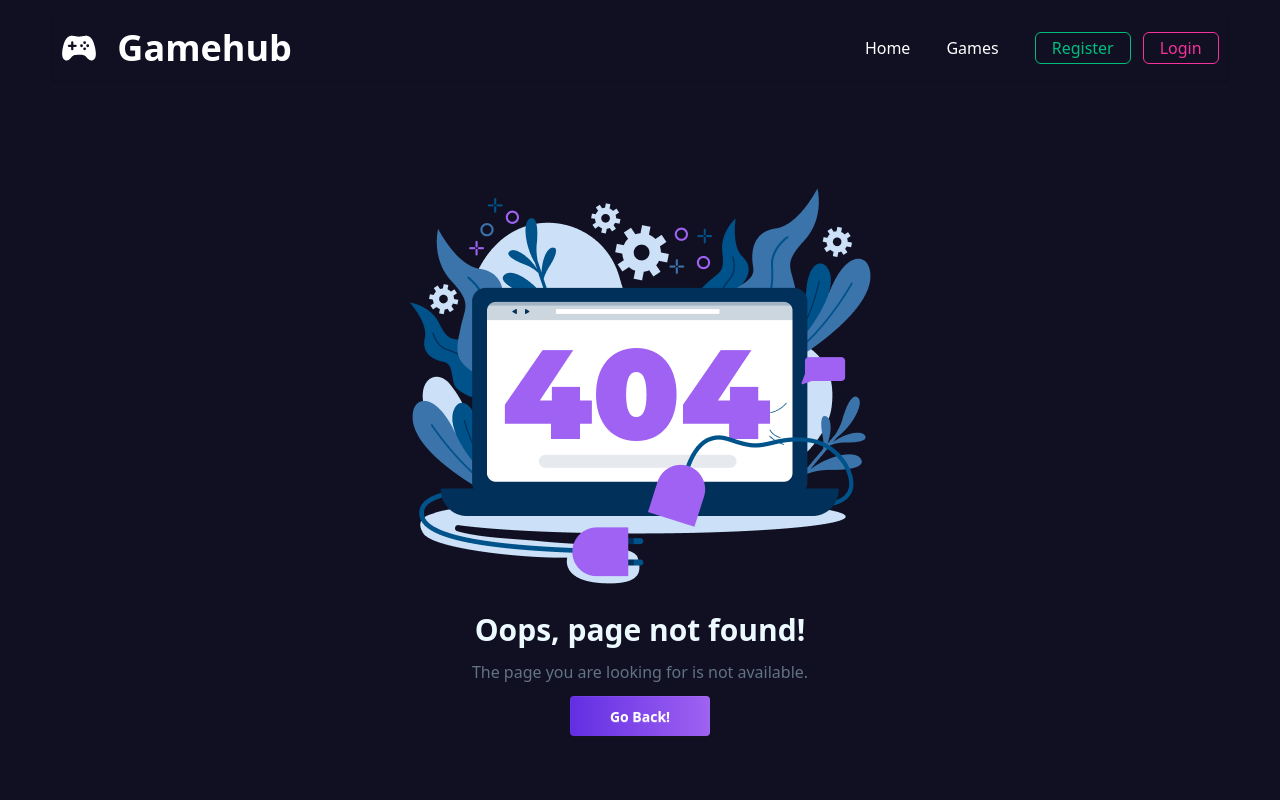
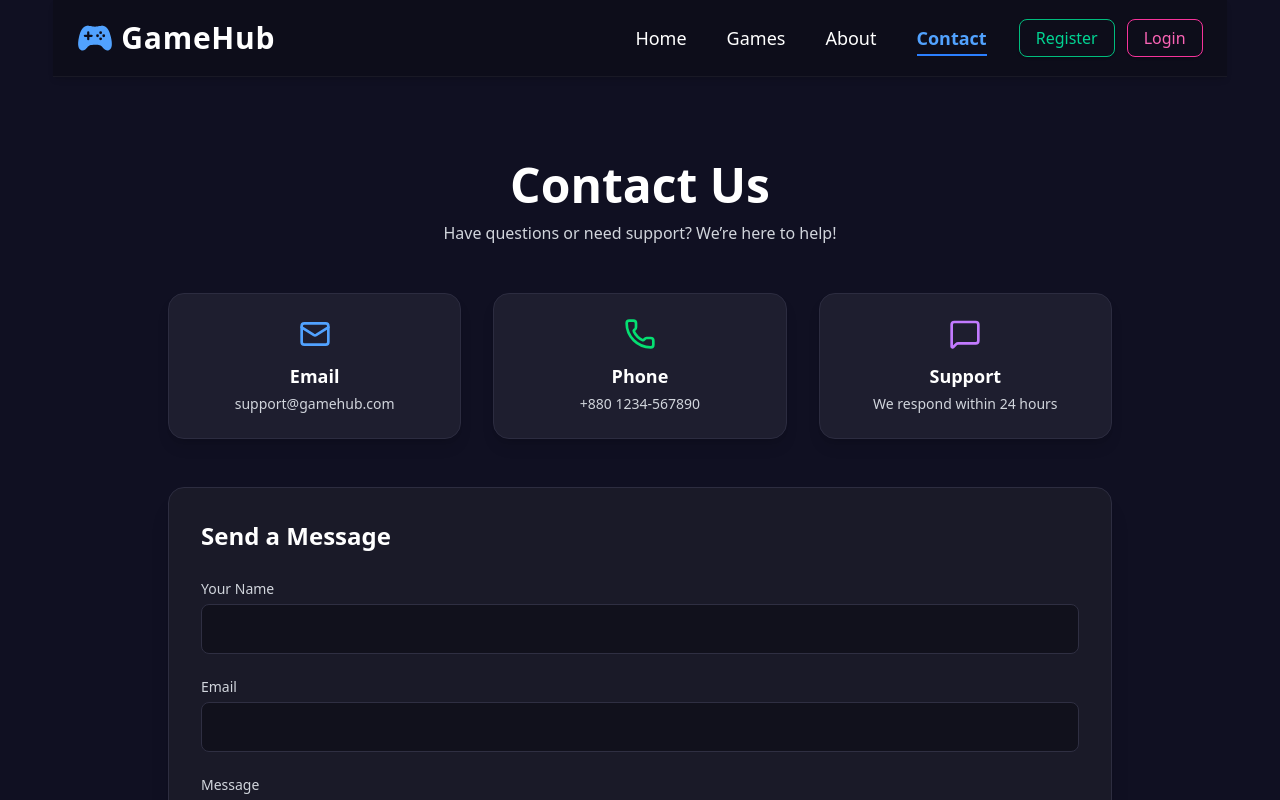
Before and after one commit to SadnurIslam/GameHub, a React (Vite) app: page /contact in a window 1280 px wide. Shown: the top 800 px of the page. Built offline with nearby package versions, Linux system fonts and the light colour scheme; no server answers.

Commit message:
create about and contact pages

```diff
--- /dev/null
+++ b/src/components/AboutUs.jsx
@@ -0,0 +1,70 @@
+import React from "react";
+import { Users, Gamepad2, Target, Rocket } from "lucide-react";
+
+const AboutUs = () => {
+  return (
+    <div className="text-white px-6 md:px-10 py-14 max-w-6xl mx-auto">
+
+      {/* Title Section */}
+      <div className="text-center space-y-3 mb-14">
+        <h1 className="text-4xl md:text-5xl font-bold">About GameHub</h1>
+        <p className="text-gray-300 max-w-2xl mx-auto">
+          Your all-in-one destination to explore, discover, and download amazing games.
+        </p>
+      </div>
+
+      {/* Mission Cards */}
+      <div className="grid md:grid-cols-3 gap-8">
+
+        {/* Card 1 */}
+        <div className="bg-[#1e1e2f] p-6 rounded-2xl shadow-xl border border-[#2e2e42]">
+          <div className="flex items-center gap-3 mb-4">
+            <Rocket size={28} className="text-blue-400" />
+            <h3 className="text-xl font-semibold">Our Mission</h3>
+          </div>
+          <p className="text-gray-300 leading-relaxed">
+            Deliver a clean, fast, and smooth platform where gamers can enjoy curated content and stunning UI experiences.
+          </p>
+        </div>
+
+        {/* Card 2 */}
+        <div className="bg-[#1e1e2f] p-6 rounded-2xl shadow-xl border border-[#2e2e42]">
+          <div className="flex items-center gap-3 mb-4">
+            <Gamepad2 size={28} className="text-green-400" />
+            <h3 className="text-xl font-semibold">What We Offer</h3>
+          </div>
+          <p className="text-gray-300 leading-relaxed">
+            A library of games, detailed reviews, curated recommendations, and modern UI that enhances your gaming journey.
+          </p>
+        </div>
+
+        {/* Card 3 */}
+        <div className="bg-[#1e1e2f] p-6 rounded-2xl shadow-xl border border-[#2e2e42]">
+          <div className="flex items-center gap-3 mb-4">
+            <Users size={28} className="text-purple-400" />
+            <h3 className="text-xl font-semibold">Our Community</h3>
+          </div>
+          <p className="text-gray-300 leading-relaxed">
+            A passionate audience who loves exploring games with beautiful visual design and modern interactions.
+          </p>
+        </div>
+
+      </div>
+
+      {/* Vision Section */}
+      <div className="mt-16 p-8 bg-[#1a1a28] rounded-2xl shadow-lg border border-[#2d2d40]">
+        <div className="flex items-center gap-3 mb-4">
+          <Target size={30} className="text-red-400" />
+          <h2 className="text-2xl font-bold">Our Vision</h2>
+        </div>
+        <p className="text-gray-300 leading-relaxed">
+          At GameHub, our vision is to simplify the gaming discovery experience with
+          user-friendly interfaces, rich visuals, and fast performance — providing
+          gamers a platform they can trust and enjoy.
+        </p>
+      </div>
+    </div>
+  );
+};
+
+export default AboutUs;
--- a/src/components/Banner.jsx
+++ b/src/components/Banner.jsx
@@ -30,7 +30,7 @@ const Banner = () => {
             >
                 {data.map((game, index) => (
                     <SwiperSlide key={index}>
-                        <div className="relative w-full h-[300px] md:h-[400px] lg:h-[500px]">
+                        <div className="relative w-full h-[60vh] md:h-[65vh] lg:h-[70vh]">
                             <div className='w-full h-full'>
                                 <img
                                     src={game.coverPhoto}
--- a/src/components/Card.jsx
+++ b/src/components/Card.jsx
@@ -4,34 +4,61 @@ import { Link } from 'react-router';
 
 const Card = ({ data }) => {
 
+    const filledStars = Math.min(5, Math.round(data.ratings));
+
     return (
-        <Link to={`/game/${data.id}`}>
-            <div className="game-card bg-[#1e1e2f] rounded-xl overflow-hidden shadow-lg text-white w-full hover:cursor-pointer hover:scale-105 transition-transform duration-300">
-                <img
-                    src={data.coverPhoto}
-                    alt={data.title}
-                    className="w-full h-52 md:h-72 object-fit"
-                />
+        <div className="block">
+            <div className="bg-[#1b1b2d] rounded-2xl overflow-hidden shadow-[0_4px_15px_rgba(0,0,0,0.4)]
+                text-white w-full hover:scale-[1.04] hover:shadow-[0_6px_20px_rgba(0,0,0,0.5)]
+                transition-all duration-300 border border-[#2b2b45]">
 
-                <div className="space-y-1 py-5 px-2">
-                    <h3 className="text-lg font-semibold line-clamp-1">{data.title}</h3>
-                    <p className="text-sm text-gray-400">{data.category}</p>
+                <div className="relative w-full h-52 md:h-72">
+                    <img
+                        src={data.coverPhoto}
+                        alt={data.title}
+                        className="w-full h-full object-cover"
+                    />
 
-                    <div className="flex items-center gap-1 text-yellow-400">
-                        <Star key={0} size={16} fill="currentColor" />
-                        <Star key={1} size={16} fill="currentColor" />
-                        <Star key={2} size={16} fill="currentColor" />
-                        <Star key={3} size={16} fill="currentColor" />
-                        <Star key={4} size={16} fill="currentColor" />
+                    <div className="absolute inset-0 bg-gradient-to-t from-black/60 to-transparent"></div>
+                </div>
 
-                        <span className="text-gray-300 text-sm ml-1">({data.ratings})</span>
+                <div className="p-4 space-y-2">
+
+                    <h3 className="text-xl font-semibold line-clamp-1">
+                        {data.title}
+                    </h3>
+
+                    <p className="text-sm text-gray-400 line-clamp-1">
+                        {data.category}
+                    </p>
+
+                    <div className="flex items-center gap-1 mt-1">
+                        {[...Array(5)].map((_, i) => (
+                            <Star
+                                key={i}
+                                size={16}
+                                className={i < filledStars ? "text-yellow-400" : "text-gray-600"}
+                                fill={i < filledStars ? "currentColor" : "none"}
+                            />
+                        ))}
+
+                        <span className="text-gray-300 text-sm ml-1">
+                            {Number(data.ratings).toFixed(1)}
+                        </span>
+                    </div>
+
+                    <div className="pt-3">
+                    <Link to={`/game/${data.id}`} >
+                        <button className="w-full py-2 text-sm bg-[#1111d4] hover:bg-[#2626ff]
+                            rounded-lg font-medium transition">
+                            View Details
+                        </button>
+                        </Link>
                     </div>
                 </div>
             </div>
-        </Link>
+        </div>
     );
-
-
 };
 
 export default Card;
--- /dev/null
+++ b/src/components/Contact.jsx
@@ -0,0 +1,85 @@
+import React from "react";
+import { Mail, MessageSquare, Phone } from "lucide-react";
+
+const Contact = () => {
+  return (
+    <div className="text-white px-6 md:px-10 py-14 max-w-5xl mx-auto">
+
+      {/* Title */}
+      <div className="text-center space-y-3 mb-12">
+        <h1 className="text-4xl md:text-5xl font-bold">Contact Us</h1>
+        <p className="text-gray-300 max-w-xl mx-auto">
+          Have questions or need support? We’re here to help!
+        </p>
+      </div>
+
+      {/* Contact Info */}
+      <div className="grid md:grid-cols-3 gap-8 mb-12">
+
+        <div className="bg-[#1e1e2f] p-6 rounded-2xl shadow-lg border border-[#2c2c40] text-center">
+          <Mail size={32} className="mx-auto text-blue-400 mb-3" />
+          <h3 className="font-semibold text-lg mb-1">Email</h3>
+          <p className="text-gray-300 text-sm">support@gamehub.com</p>
+        </div>
+
+        <div className="bg-[#1e1e2f] p-6 rounded-2xl shadow-lg border border-[#2c2c40] text-center">
+          <Phone size={32} className="mx-auto text-green-400 mb-3" />
+          <h3 className="font-semibold text-lg mb-1">Phone</h3>
+          <p className="text-gray-300 text-sm">+880 1234-567890</p>
+        </div>
+
+        <div className="bg-[#1e1e2f] p-6 rounded-2xl shadow-lg border border-[#2c2c40] text-center">
+          <MessageSquare size={32} className="mx-auto text-purple-400 mb-3" />
+          <h3 className="font-semibold text-lg mb-1">Support</h3>
+          <p className="text-gray-300 text-sm">We respond within 24 hours</p>
+        </div>
+      </div>
+
+      {/* Contact Form */}
+      <div className="bg-[#1a1a28] p-8 rounded-2xl shadow-xl border border-[#2d2d40]">
+
+        <h2 className="text-2xl font-bold mb-6">Send a Message</h2>
+
+        <form className="space-y-5">
+
+          <div>
+            <label className="text-gray-300 text-sm">Your Name</label>
+            <input
+              type="text"
+              className="w-full mt-1 p-3 rounded-lg bg-[#11111c] border border-[#2f2f42] outline-none
+              focus:border-blue-500 transition"
+            />
+          </div>
+
+          <div>
+            <label className="text-gray-300 text-sm">Email</label>
+            <input
+              type="email"
+              className="w-full mt-1 p-3 rounded-lg bg-[#11111c] border border-[#2f2f42] outline-none
+              focus:border-blue-500 transition"
+            />
+          </div>
+
+          <div>
+            <label className="text-gray-300 text-sm">Message</label>
+            <textarea
+              rows="5"
+              className="w-full mt-1 p-3 rounded-lg bg-[#11111c] border border-[#2f2f42] outline-none
+              focus:border-blue-500 transition resize-none"
+            ></textarea>
+          </div>
+
+          <button
+            type="submit"
+            className="w-full py-3 bg-blue-600 hover:bg-blue-700 transition rounded-lg font-semibold shadow-lg"
+          >
+            Send Message
+          </button>
+
+        </form>
+      </div>
+    </div>
+  );
+};
+
+export default Contact;
--- a/src/components/Navbar.jsx
+++ b/src/components/Navbar.jsx
@@ -4,21 +4,54 @@ import { IoGameController } from 'react-icons/io5';
 import { AuthContext } from '../contexts/AuthContext';
 import { toast } from 'react-toastify';
 
-
 const Navbar = () => {
-
     const { user, loading, signOutUser } = use(AuthContext);
-
     const isUserLoggedIn = !!user;
 
-    const handleMenuClose = () => {
-        document.activeElement?.blur();
-    };
+    const handleMenuClose = () => document.activeElement?.blur();
 
-    const links = <>
-        <li onClick={handleMenuClose} className='hover:scale-101 hover:underline rounded-sm p-2'><NavLink to='/'>Home</NavLink></li>
-        <li onClick={handleMenuClose} className='hover:scale-101 hover:underline rounded-sm p-2 '><NavLink to='/games'>Games</NavLink></li>
-    </>
+    const activeClass =
+        "text-blue-400 font-semibold border-b-2 border-blue-500 pb-1";
+
+    const links = (
+        <>
+            <li className="p-2">
+                <NavLink
+                    to="/"
+                    onClick={handleMenuClose}
+                    className={({ isActive }) =>
+                        isActive ? activeClass : "hover:text-blue-300 transition"
+                    }
+                >
+                    Home
+                </NavLink>
+            </li>
+            <li className="p-2">
+                <NavLink
+                    to="/games"
+                    onClick={handleMenuClose}
+                    className={({ isActive }) =>
+                        isActive ? activeClass : "hover:text-blue-300 transition"
+                    }
+                >
+                    Games
+                </NavLink>
+            </li>
+
+            <li className="p-2"><NavLink to="/about"
+                onClick={handleMenuClose}
+                className={({ isActive }) =>
+                    isActive ? activeClass : "hover:text-blue-300 transition"
+                }
+            >About</NavLink></li>
+            <li className="p-2"><NavLink to="/contact"
+                onClick={handleMenuClose}
+                className={({ isActive }) =>
+                    isActive ? activeClass : "hover:text-blue-300 transition"
+                }
+            >Contact</NavLink></li>
+        </>
+    );
 
     const handleSignOut = () => {
         signOutUser()
@@ -26,56 +59,92 @@ const Navbar = () => {
                 toast.info(`Bye Bye! ${user.displayName}`, { autoClose: 1000 });
             })
             .catch((error) => {
-                toast.error('Sign out failed: ' + error.code, { autoClose: 3000 });
+                toast.error("Sign out failed: " + error.code, { autoClose: 3000 });
             });
-    }
-
+    };
 
     return (
-        <div className="navbar bg-[#101022] shadow-sm text-white flex">
-            <div className="navbar-start">
-                <div className="dropdown z-10">
-                    <div tabIndex={0} role="button" className="btn btn-ghost lg:hidden">
-                        <svg xmlns="http://www.w3.org/2000/svg" className="h-5 w-5" fill="none" viewBox="0 0 24 24" stroke="currentColor"> <path strokeLinecap="round" strokeLinejoin="round" strokeWidth="2" d="M4 6h16M4 12h8m-8 6h16" /> </svg>
-                    </div>
+        <nav className="navbar md:w-11/12  mx-auto py-4 bg-[#0d0d1a] text-white px-4 md:px-6 shadow-md border-b border-white/5 sticky top-0 z-50">
+
+            <div className="navbar-start flex items-center gap-3">
+                <div className="dropdown lg:hidden">
+                    <label tabIndex={0} className="btn btn-ghost px-2">
+                        <svg
+                            xmlns="http://www.w3.org/2000/svg"
+                            className="h-6 w-6"
+                            fill="none"
+                            stroke="currentColor"
+                            strokeWidth="2"
+                            viewBox="0 0 24 24"
+                        >
+                            <path strokeLinecap="round" strokeLinejoin="round" d="M4 6h16M4 12h12M4 18h16" />
+                        </svg>
+                    </label>
+
                     <ul
-                       id="menu-dropdown"
-                        tabIndex="-1"
-                        className="menu menu-sm dropdown-content bg-gray-700 rounded-box z-1 mt-3 w-52 p-2 shadow">
+                        tabIndex={0}
+                        className="menu dropdown-content mt-3 w-52 p-4 bg-[#1b1b2e] rounded-xl shadow-lg space-y-2 border border-white/10"
+                    >
                         {links}
                     </ul>
                 </div>
-                <Link to='/' className="text-4xl font-bold text-white flex gap-5 items-center"><span className='hidden lg:block'><IoGameController /> </span><span>Gamehub</span></Link>
+
+                {/* Logo */}
+                <Link
+                    to="/"
+                    className="text-2xl md:text-3xl font-bold flex items-center gap-2 hover:opacity-90 transition"
+                >
+                    <IoGameController className="text-blue-400 text-4xl hidden md:block" />
+                    <span className="tracking-wide">GameHub</span>
+                </Link>
             </div>
-            <div className="navbar-end flex items-center pr-2 md:pr-0">
-                <ul className="hidden lg:flex gap-5">
-                    {links}
 
-                </ul>
-                {
-                    loading ?
-                        <ul className='flex gap-3 ml-5 items-center'>
-                            <li><Link to='/register' className='px-4 py-1  border-emerald-500 text-emerald-500 hover:bg-emerald-600 hover:text-white transition rounded-md ml-2'><span className="loading loading-dots loading-xs"></span></Link></li>
-                            <li><Link to='/login' className='px-4 py-1  border-pink-500 text-pink-500 hover:bg-pink-600 hover:text-white transition rounded-md'><span className="loading loading-dots loading-xs"></span></Link></li>
-                        </ul>
-                        :
-                        (
-                            isUserLoggedIn ?
-                                <ul className='flex items-center gap-5 ml-5'>
-                                    <li><Link to='/profile'>
-                                        <img className='w-9 h-9 rounded-full border-2 border-white/50 hover:border-white transition' src={user.photoURL} alt="" />
-                                    </Link></li>
-                                    <li><button onClick={handleSignOut} className='px-4 py-1 border border-pink-500 text-pink-500 hover:bg-pink-600 hover:text-white transition rounded-md'>Logout</button></li>
-                                </ul>
-                                :
-                                <ul className='flex gap-3 ml-5 items-center'>
-                                    <li><Link to='/register' className='px-4 py-1 border border-emerald-500 text-emerald-500 hover:bg-emerald-600 hover:text-white transition rounded-md ml-2'>Register</Link></li>
-                                    <li><Link to='/login' className='px-4 py-1 border border-pink-500 text-pink-500 hover:bg-pink-600 hover:text-white transition rounded-md'>Login</Link></li>
-                                </ul>
-                        )
-                }
+            <div className="navbar-end flex items-center gap-6">
+
+                <ul className="hidden lg:flex gap-6 text-lg">{links}</ul>
+
+                {loading ? (
+                    <span className="loading loading-dots loading-md"></span>
+                ) : isUserLoggedIn ? (
+                    <div className="flex items-center gap-4">
+                        <Link
+                            to="/profile"
+                            className="flex items-center gap-2 hover:opacity-80 transition"
+                        >
+                            <img
+                                src={user.photoURL}
+                                className="w-10 h-10 rounded-full border border-white/30 shadow-sm hover:scale-105 transition"
+                            />
+                        </Link>
+
+                        <button
+                            onClick={handleSignOut}
+                            className="px-4 py-1.5 rounded-lg border border-pink-500 text-pink-400
+              hover:bg-pink-600 hover:text-white transition font-medium shadow-sm"
+                        >
+                            Logout
+                        </button>
+                    </div>
+                ) : (
+                    <div className="flex gap-3">
+                        <Link
+                            to="/register"
+                            className="px-4 py-1.5 rounded-lg border border-emerald-500 text-emerald-400
+              hover:bg-emerald-600 hover:text-white transition shadow-sm font-medium"
+                        >
+                            Register
+                        </Link>
+                        <Link
+                            to="/login"
+                            className="px-4 py-1.5 rounded-lg border border-pink-500 text-pink-400
+              hover:bg-pink-600 hover:text-white transition shadow-sm font-medium"
+                        >
+                            Login
+                        </Link>
+                    </div>
+                )}
             </div>
-        </div>
+        </nav>
     );
 };
 
--- a/src/layout/Root.jsx
+++ b/src/layout/Root.jsx
@@ -7,9 +7,9 @@ import { ToastContainer } from 'react-toastify';
 const Root = () => {
     return (
         <div className='bg-[#101022] '>
-            <header className='md:w-11/12  mx-auto py-4'>
+            {/* <header className='md:w-11/12  mx-auto py-4'> */}
                 <Navbar></Navbar>
-            </header>
+            {/* </header> */}
             <main className='w-11/12 mx-auto py-7 min-h-screen'>
                 <Outlet></Outlet>
             </main>
--- a/src/routes/Route.jsx
+++ b/src/routes/Route.jsx
@@ -10,6 +10,8 @@ import AllGames from "../pages/AllGames";
 import PrivateRoute from "./PrivateRoute";
 import Profile from "../pages/Profile";
 import UpdateInfo from "../pages/UpdateInfo";
+import AboutUs from "../components/AboutUs";
+import Contact from "../components/Contact";
 
 const router = createBrowserRouter(
     [
@@ -27,7 +29,7 @@ const router = createBrowserRouter(
                 },
                 {
                     path: "game/:id",
-                    element: <PrivateRoute><GameDetails></GameDetails></PrivateRoute>,
+                    element: <GameDetails></GameDetails>,
                     // errorElement: <NotFound></NotFound>
                 },
                 {
@@ -51,6 +53,14 @@ const router = createBrowserRouter(
                     element: <PrivateRoute><UpdateInfo></UpdateInfo></PrivateRoute>
                 },
                 {
+                    path: "about",
+                    Component: AboutUs
+                },
+                {
+                    path: "contact",
+                    Component: Contact
+                },
+                {
                     path: "*",
                     Component: ErrorPage
                 }
```
